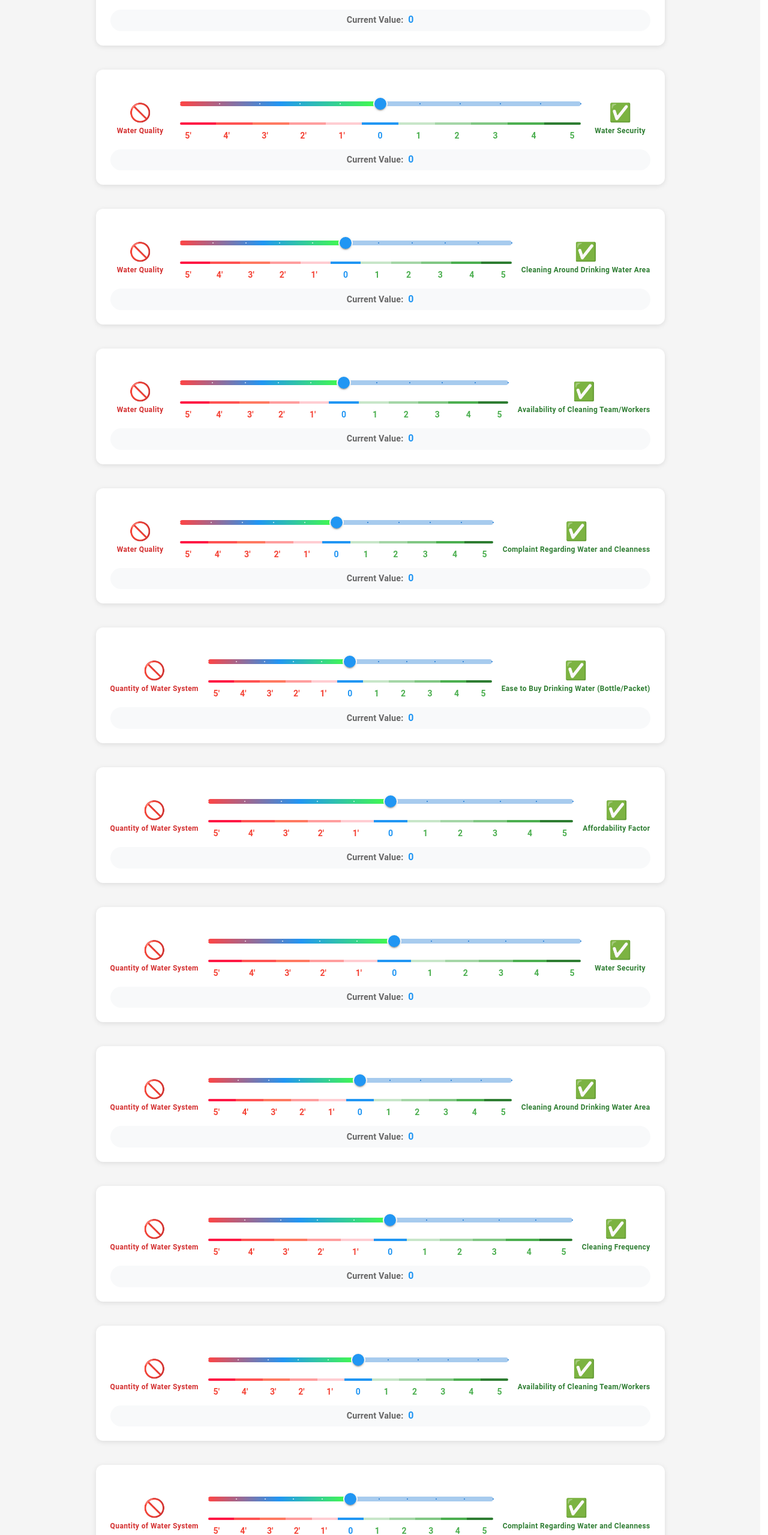
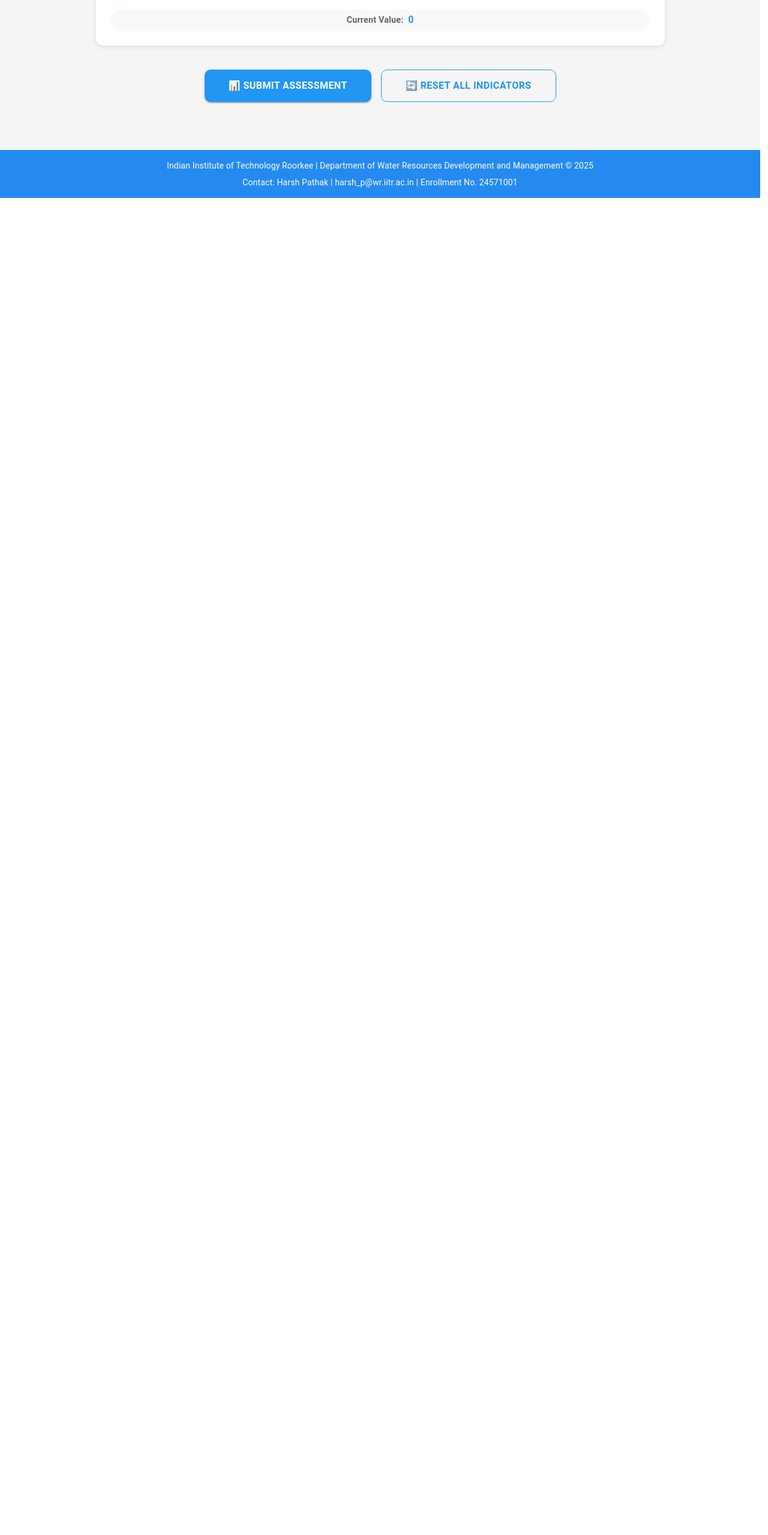
Before and after one commit to kumarprincepk/AHPSurvey, a React (Vite) app: page / in a window 1280 px wide. Shown: the part 2389-4948 px from the top of the page at 60% size. After the commit the page ends 2719 px from the top, so only its background shows below. Built offline with nearby package versions, Linux system fonts and the light colour scheme.

Commit message:
code commit

```diff
--- a/src/App.jsx
+++ b/src/App.jsx
@@ -626,208 +626,7 @@ const App = () => {
             isMobile={isMobile}
           />
 
-          <WaterQualityIndicator
-            // heading="Affordability Factor"
-            leftImage="🚫"
-            rightImage="✅"
-            leftLabel="Water Quality"
-            rightLabel="Water Security"
-            value={indicators.affordabilityFactor}
-            onChange={handleIndicatorChange}
-            name="affordabilityFactor"
-            isMobile={isMobile}
-          />
 
-          <WaterQualityIndicator
-            // heading="Affordability Factor"
-            leftImage="🚫"
-            rightImage="✅"
-            leftLabel="Water Quality"
-            rightLabel="Cleaning Around Drinking Water Area"
-            value={indicators.affordabilityFactor}
-            onChange={handleIndicatorChange}
-            name="affordabilityFactor"
-            isMobile={isMobile}
-          />
-
-          <WaterQualityIndicator
-            // heading="Affordability Factor"
-            leftImage="🚫"
-            rightImage="✅"
-            leftLabel="Water Quality"
-            rightLabel="Availability of Cleaning Team/Workers"
-            value={indicators.affordabilityFactor}
-            onChange={handleIndicatorChange}
-            name="affordabilityFactor"
-            isMobile={isMobile}
-          />
-
-          <WaterQualityIndicator
-            // heading="Affordability Factor"
-            leftImage="🚫"
-            rightImage="✅"
-            leftLabel="Water Quality"
-            rightLabel="Complaint Regarding Water and Cleanness"
-            value={indicators.affordabilityFactor}
-            onChange={handleIndicatorChange}
-            name="affordabilityFactor"
-            isMobile={isMobile}
-          />
-
-          <WaterQualityIndicator
-            // heading="Affordability Factor"
-            leftImage="🚫"
-            rightImage="✅"
-            leftLabel="Quantity of Water System"
-            rightLabel="Ease to Buy Drinking Water (Bottle/Packet)"
-            value={indicators.affordabilityFactor}
-            onChange={handleIndicatorChange}
-            name="affordabilityFactor"
-            isMobile={isMobile}
-          />
-
-          <WaterQualityIndicator
-            // heading="Affordability Factor"
-            leftImage="🚫"
-            rightImage="✅"
-            leftLabel="Quantity of Water System"
-            rightLabel="Affordability Factor"
-            value={indicators.affordabilityFactor}
-            onChange={handleIndicatorChange}
-            name="affordabilityFactor"
-            isMobile={isMobile}
-          />
-          <WaterQualityIndicator
-            // heading="Affordability Factor"
-            leftImage="🚫"
-            rightImage="✅"
-            leftLabel="Quantity of Water System"
-            rightLabel="Water Security"
-            value={indicators.affordabilityFactor}
-            onChange={handleIndicatorChange}
-            name="affordabilityFactor"
-            isMobile={isMobile}
-          />
-
-          <WaterQualityIndicator
-            // heading="Affordability Factor"
-            leftImage="🚫"
-            rightImage="✅"
-            leftLabel="Quantity of Water System"
-            rightLabel="Cleaning Around Drinking Water Area"
-            value={indicators.affordabilityFactor}
-            onChange={handleIndicatorChange}
-            name="affordabilityFactor"
-            isMobile={isMobile}
-          />
-
-          <WaterQualityIndicator
-            // heading="Affordability Factor"
-            leftImage="🚫"
-            rightImage="✅"
-            leftLabel="Quantity of Water System"
-            rightLabel="Cleaning Frequency"
-            value={indicators.affordabilityFactor}
-            onChange={handleIndicatorChange}
-            name="affordabilityFactor"
-            isMobile={isMobile}
-          />
-
-          <WaterQualityIndicator
-            // heading="Affordability Factor"
-            leftImage="🚫"
-            rightImage="✅"
-            leftLabel="Quantity of Water System"
-            rightLabel="Availability of Cleaning Team/Workers"
-            value={indicators.affordabilityFactor}
-            onChange={handleIndicatorChange}
-            name="affordabilityFactor"
-            isMobile={isMobile}
-          />
-
-          <WaterQualityIndicator
-            // heading="Affordability Factor"
-            leftImage="🚫"
-            rightImage="✅"
-            leftLabel="Quantity of Water System"
-            rightLabel="Complaint Regarding Water and Cleanness"
-            value={indicators.affordabilityFactor}
-            onChange={handleIndicatorChange}
-            name="affordabilityFactor"
-            isMobile={isMobile}
-          />
-
-           <WaterQualityIndicator
-            // heading="Affordability Factor"
-            leftImage="🚫"
-            rightImage="✅"
-            leftLabel="Ease to Buy Drinking Water (Bottle/Packet)"
-            rightLabel="Affordability Factor"
-            value={indicators.affordabilityFactor}
-            onChange={handleIndicatorChange}
-            name="affordabilityFactor"
-            isMobile={isMobile}
-          />
-
-           <WaterQualityIndicator
-            // heading="Affordability Factor"
-            leftImage="🚫"
-            rightImage="✅"
-            leftLabel="Ease to Buy Drinking Water (Bottle/Packet)"
-            rightLabel="Water Security"
-            value={indicators.affordabilityFactor}
-            onChange={handleIndicatorChange}
-            name="affordabilityFactor"
-            isMobile={isMobile}
-          />
-
-           <WaterQualityIndicator
-            // heading="Affordability Factor"
-            leftImage="🚫"
-            rightImage="✅"
-            leftLabel="Ease to Buy Drinking Water (Bottle/Packet)"
-            rightLabel="Complaint Regarding Water and Cleanness"
-            value={indicators.affordabilityFactor}
-            onChange={handleIndicatorChange}
-            name="affordabilityFactor"
-            isMobile={isMobile}
-          />
-
-           <WaterQualityIndicator
-            // heading="Affordability Factor"
-            leftImage="🚫"
-            rightImage="✅"
-            leftLabel="Ease to Buy Drinking Water (Bottle/Packet)"
-            rightLabel="Cleaning Around Drinking Water Area"
-            value={indicators.affordabilityFactor}
-            onChange={handleIndicatorChange}
-            name="affordabilityFactor"
-            isMobile={isMobile}
-          />
-
-           <WaterQualityIndicator
-            // heading="Affordability Factor"
-            leftImage="🚫"
-            rightImage="✅"
-            leftLabel="Ease to Buy Drinking Water (Bottle/Packet)"
-            rightLabel="Cleanness Frequency"
-            value={indicators.affordabilityFactor}
-            onChange={handleIndicatorChange}
-            name="affordabilityFactor"
-            isMobile={isMobile}
-          />
-
-             <WaterQualityIndicator
-            // heading="Affordability Factor"
-            leftImage="🚫"
-            rightImage="✅"
-            leftLabel="Ease to Buy Drinking Water (Bottle/Packet)"
-            rightLabel="Availability of Cleaning Team/Workers"
-            value={indicators.affordabilityFactor}
-            onChange={handleIndicatorChange}
-            name="affordabilityFactor"
-            isMobile={isMobile}
-          />
         </Box>
 
         {/* Action Buttons - Centered */}
```
